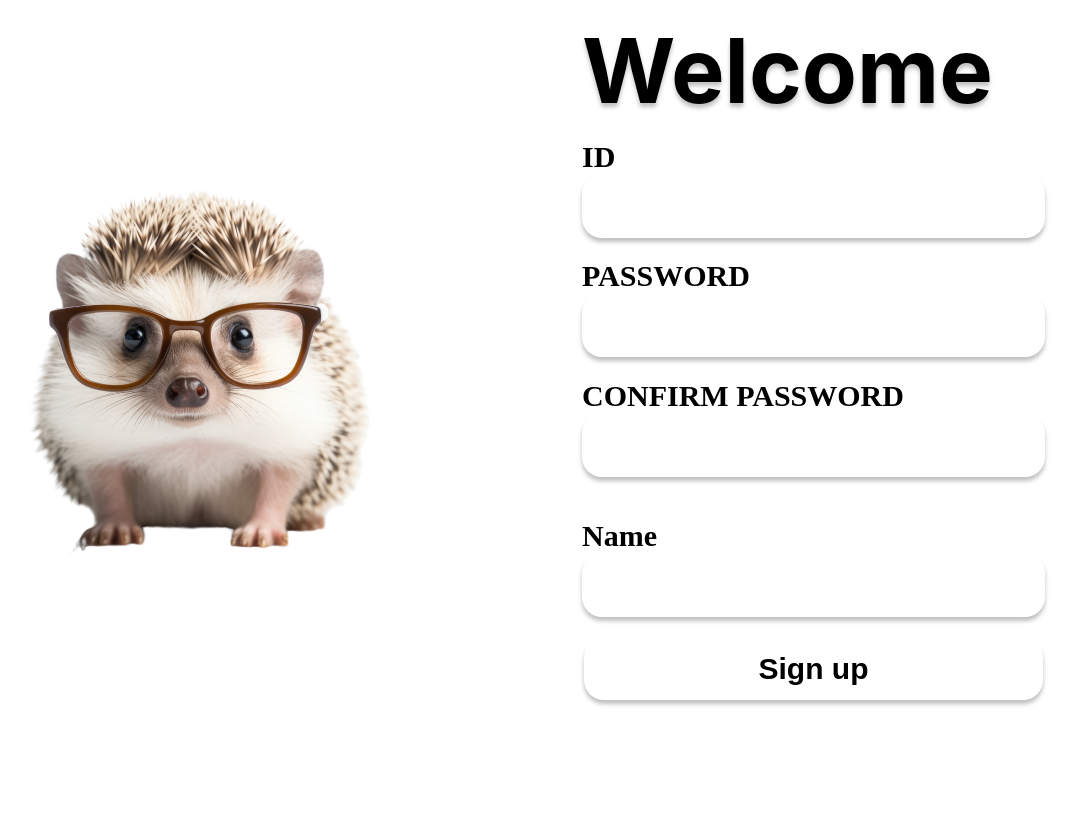
After one commit to jungle-miniproject/miniproject, a Flask app: page /signup in a window 1280 px wide. The commit adds this page. Shown: the whole page, without its empty margins (140-1218 px from the left). Run offline with Flask 3, Linux system fonts and the light colour scheme.

```diff
--- a/app.py
+++ b/app.py
@@ -1,9 +1,22 @@
-from flask import Flask,render_template
+from flask import Flask, render_template
 app = Flask(__name__)
 
 @app.route('/')
 def home():
-   return render_template('login.html')
+    return render_template('login.html')
+
+@app.route('/login')
+def login():
+    return render_template('login.html')
+
+@app.route('/signup')
+def signup():
+    return render_template('signup.html')
+
+@app.route('/homepage')
+def homepage():
+    return render_template('home.html')
+
 
 if __name__ == '__main__':
-   app.run('0.0.0.0',port=5000,debug=True)
+    app.run('0.0.0.0', port=5000, debug=True)
--- a/static/css/login/main.css
+++ b/static/css/signup/main.css
@@ -41,7 +41,7 @@ p {
     flex-direction: column;
     justify-content: space-between;
     align-items: center;
-    height: 60%;
+    height: 80%;
 }
 
 .form-container form label {
@@ -84,3 +84,9 @@ input {
     width: 100%;
     text-align: left;
 }
+
+#passwordError {
+    font-size: 15px;
+    width: 100%;
+    text-align: left;
+}
--- /dev/null
+++ b/static/js/signup/index.js
@@ -0,0 +1,51 @@
+const signupBtn = document.getElementById('signupBtn');
+const password = document.getElementById('userPwd');
+const confirmPassword = document.getElementById('confirmPassword');
+const passwordError = document.getElementById('passwordError');
+const userIdInput = document.getElementById('userId');
+const userNameInput = document.getElementById('userName');
+
+signupBtn.addEventListener('click', (e) => {
+    e.preventDefault();
+    postSignUp();
+});
+
+function validateForm() {
+    let inputPassword = password.value;
+    let inputConfirmPassword = confirmPassword.value;
+    if (inputPassword !== inputConfirmPassword) {
+        passwordError.textContent = 'Passwords do not match';
+        return false;
+    } else {
+        passwordError.textContent = '';
+        return true;
+    }
+}
+
+const postSignUp = async () => {
+    const userId = userIdInput.value;
+    const userName = userNameInput.value;
+    const userPwd = confirmPassword.value;
+    const isValid = validateForm();
+    if (!isValidInputLength(userId) || !isValidInputLength(userName) || !isValidInputLength(userPwd)) {
+        alert('빈 입력값이 존재합니다!');
+        return;
+    }
+    if (isValid) {
+        try {
+            const response = await fetch('https://jsonplaceholder.typicode.com/posts', {
+                method: 'POST',
+                body: { id: userId, pwd: userPwd, name: userName },
+            });
+            const data = await response.json();
+            console.log('Response:', data);
+            window.location.href = '/login';
+        } catch (error) {
+            console.error('Error:', error);
+        }
+    }
+};
+
+const isValidInputLength = (text) => {
+    return text.length > 0;
+};
--- /dev/null
+++ b/templates/signup.html
@@ -0,0 +1,44 @@
+<!doctype html>
+<html lang="en">
+    <head>
+        <meta charset="UTF-8" />
+        <meta name="viewport" content="width=device-width, initial-scale=1.0" />
+        <title>Document</title>
+        <link rel="stylesheet" href="{{ url_for('static', filename='css/signup/main.css') }}" />
+        <style>
+            .error {
+                color: red;
+                font-size: 0.8em;
+            }
+        </style>
+    </head>
+    <body>
+        <div class="wrapper">
+            <img src="{{ url_for('static', filename='img/mascot.png') }}" alt="Mascot" class="maskote" />
+            <div class="form-container">
+                <p class="form-title">Welcome</p>
+                <form id="signupForm" onsubmit="return validateForm()">
+                    <label for="userId">
+                        <p class="btnTile">ID</p>
+                        <input type="text" id="userId" name="userId" required />
+                    </label>
+                    <label for="userPwd">
+                        <p class="btnTile">PASSWORD</p>
+                        <input type="password" id="userPwd" name="userPwd" required />
+                    </label>
+                    <label for="confirmPassword">
+                        <p class="btnTile">CONFIRM PASSWORD</p>
+                        <input type="password" id="confirmPassword" name="confirmPassword" required />
+                    </label>
+                    <p id="passwordError" class="error"></p>
+                    <label for="userName">
+                        <p class="btnTile">Name</p>
+                        <input type="name" id="userName" name="userName" required />
+                    </label>
+                    <button type="button" id="signupBtn">Sign up</button>
+                </form>
+            </div>
+        </div>
+        <script src="{{ url_for('static', filename='js/signup/index.js') }}"></script>
+    </body>
+</html>
```
Also changed, not shown: static/js/login/index.js (added, +27 -0 lines), templates/home.html (added, +11 -0 lines), templates/login.html (+7 -6 lines).
